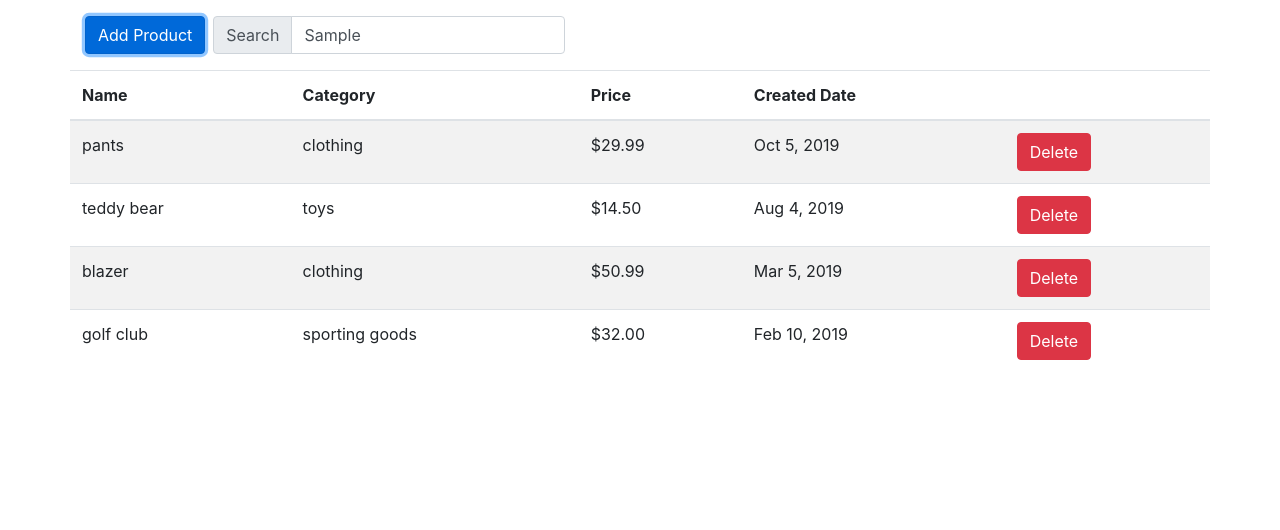
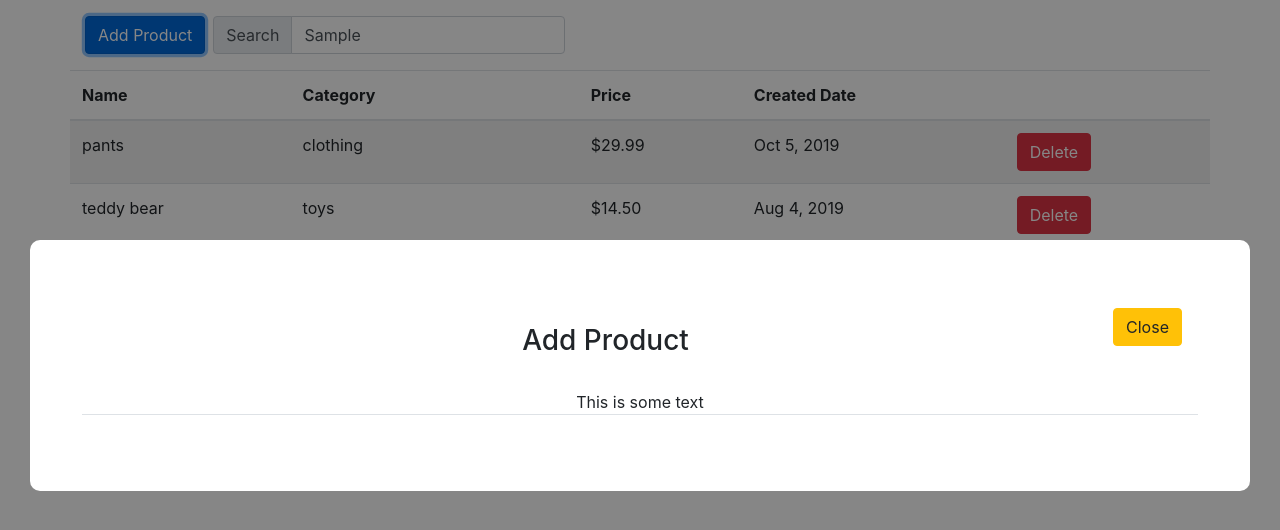
Before and after one commit to DewofyourYouth/products-list-app, a React (Create React App) app: page / in a window 1280 px wide. Both pictures are taken after typing "Sample" into the empty fields and a click on the button "Add Product". Shown: the top 530 px of the page. Built offline with nearby package versions, Linux system fonts and the light colour scheme.

Commit message:
modal situation

```diff
--- a/public/index.html
+++ b/public/index.html
@@ -10,6 +10,11 @@
       content="A React-Redux app for editing a products lists"
     />
     <link rel="apple-touch-icon" href="%PUBLIC_URL%/logo192.png" />
+    <style>
+    ::placeholder {
+      color: #666 !important;
+    }
+    </style>
     <!--
       manifest.json provides metadata used when your web app is installed on a
       user's mobile device or desktop. See https://developers.google.com/web/fundamentals/web-app-manifest/
--- a/src/actions/index.js
+++ b/src/actions/index.js
@@ -1,3 +1,4 @@
+// Product Reducers
 export const addProduct = ({ id, name, category, price, created_date }) => ({
   type: 'ADD_PRODUCT',
   payload: { id, name, category, price, created_date }
@@ -7,3 +8,8 @@ export const deleteProduct = id => ({
   type: 'DELETE_PRODUCT',
   id
 });
+
+// Modal Reducers
+export const toggleModal = () => ({
+  type: 'TOGGLE_MODAL'
+});
--- a/src/components/ActionBar.js
+++ b/src/components/ActionBar.js
@@ -1,9 +1,17 @@
 import React from 'react';
+import Modal from './Modal';
+import { connect } from 'react-redux';
+import { toggleModal } from '../actions';
 
-export const ActionBar = () => {
+const ActionBar = ({ modal, toggleModal }) => {
+  console.log(modal);
+  let showFormModal = false;
   return (
     <div className="btn-toolbar mt-3 mb-3" role="toolbar">
-      <button className="btn btn-primary mr-2">Add Product</button>
+      <Modal header="Add Product">This is some text</Modal>
+      <button className="btn btn-primary mr-2" onClick={toggleModal}>
+        Add Product
+      </button>
       <div className="input-group">
         <div className="input-group-prepend">
           <div className="input-group-text" id="addon">
@@ -15,3 +23,9 @@ export const ActionBar = () => {
     </div>
   );
 };
+
+const mapStateToProps = state => {
+  return { modal: state.modal };
+};
+
+export default connect(mapStateToProps, { toggleModal })(ActionBar);
--- a/src/components/App.js
+++ b/src/components/App.js
@@ -1,6 +1,6 @@
 import React from 'react';
 import ProductsTable from './ProductsTable';
-import { ActionBar } from './ActionBar';
+import ActionBar from './ActionBar';
 
 export const App = () => {
   return (
--- /dev/null
+++ b/src/components/Modal.css
@@ -0,0 +1,31 @@
+.mod {
+  background-color: rgba(0, 0, 0, 0.473);
+  position: fixed;
+  z-index: 1000;
+  top: 0;
+  left: 0;
+  text-align: center;
+  width: 100vw;
+  height: 100%;
+}
+
+.mod-hidden {
+  display: none;
+}
+
+.mod-content-wrapper {
+  margin-left: 30px;
+  margin-right: 30px;
+  margin-top: 30vh;
+  background-color: #fff;
+  border: 2px solid #0000;
+  border-radius: 10px;
+  height: fit-content;
+  padding: 50px;
+}
+
+.modal-header {
+  margin: auto;
+  text-align: center;
+  border: none;
+}
--- /dev/null
+++ b/src/components/Modal.js
@@ -0,0 +1,27 @@
+import React from 'react';
+import './Modal.css';
+import { connect } from 'react-redux';
+import { toggleModal } from '../actions';
+
+const Modal = ({ show, header, toggleModal, children }) => {
+  return (
+    <div className={show ? 'mod' : 'mod-hidden'}>
+      <div className="mod-content-wrapper">
+        <div className="modal-header">
+          <h3 className="modal-header">{header}</h3>
+          <button className="btn btn-warning" onClick={toggleModal}>
+            Close
+          </button>
+        </div>
+        <div className="modal-main">{children}</div>
+        <div className="modal-footer"></div>
+      </div>
+    </div>
+  );
+};
+
+const mapStateToProps = state => {
+  return { show: state.modal };
+};
+
+export default connect(mapStateToProps, { toggleModal })(Modal);
--- a/src/reducers/index.js
+++ b/src/reducers/index.js
@@ -11,6 +11,16 @@ const productsListReducer = (state = [], action) => {
   }
 };
 
+const modalDisplayReducer = (state = false, action) => {
+  switch (action.type) {
+    case 'TOGGLE_MODAL':
+      return !state;
+    default:
+      return state;
+  }
+};
+
 export default combineReducers({
-  products: productsListReducer
+  products: productsListReducer,
+  modal: modalDisplayReducer
 });
```
Also changed, not shown: src/components/AddProduct.js (added).
